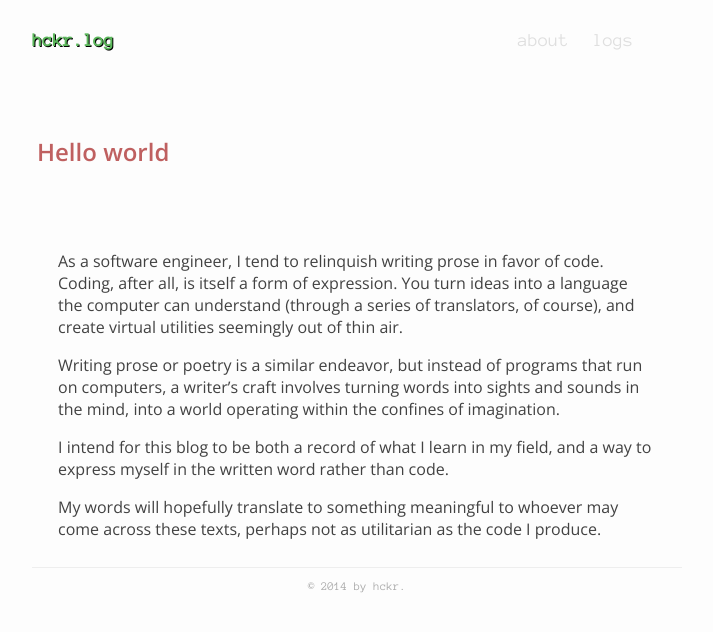
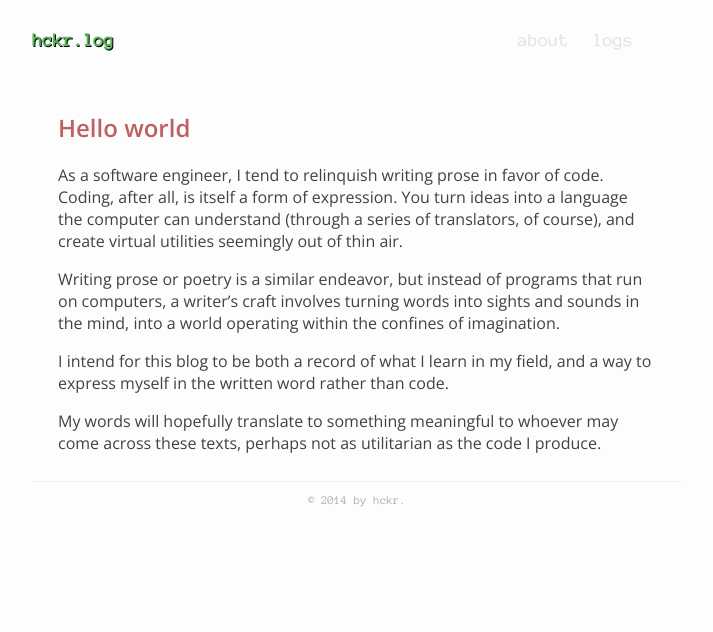
Before and after one commit to bitjockey42/astrohckr.github.io, a Jekyll site: the page built from _posts/2014-01-05-hello_world.md, in a window 1280 px wide. Shown: the top 632 px of the page, without its empty margins (283-996 px from the left). Built offline with Jekyll 4.4.1, drawn with Linux system fonts in a browser that asks for light colours; Markdown is read by kramdown in place of the engine named in the settings.

Commit message:
Adjust settings for individual blog page

```diff
--- a/_layouts/page.html
+++ b/_layouts/page.html
@@ -4,13 +4,11 @@ layout: default
 
 <article>
   <div class="blog-row">
-    <header>
-      <div class="blog-info">
+    <div class="blog-content">
+      <header>
         <h2 class="blog-title">{{ page.title }}</h2>
-      </div>
-    </header>
+      </header>
 
-    <div class="blog-content">
       {{ content }}
     </div>
   </div>
```
